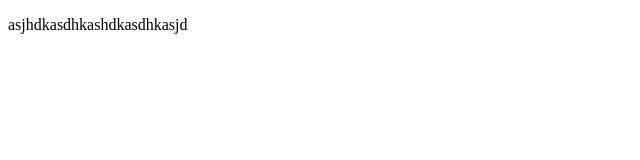
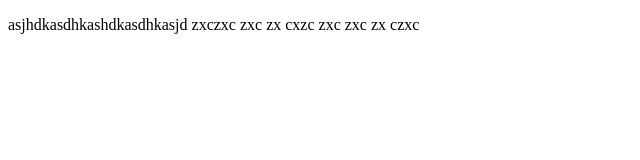
Before and after one commit to yanivmualem/aaa, a plain HTML site: page index.html in a window 1280 px wide. Shown: the whole page, without its empty margins (0-640 px from the left). Drawn offline with Linux system fonts and the light colour scheme.

Commit message:
zxczxczxc

```diff
--- a/index.html
+++ b/index.html
@@ -7,6 +7,14 @@
   <body>
     <p>
       asjhdkasdhkashdkasdhkasjd
+      zxczxc
+      zxc
+      zx
+      cxzc
+      zxc
+      zxc
+      zx
+      czxc
     </p>
   </body>
 </html>
```
